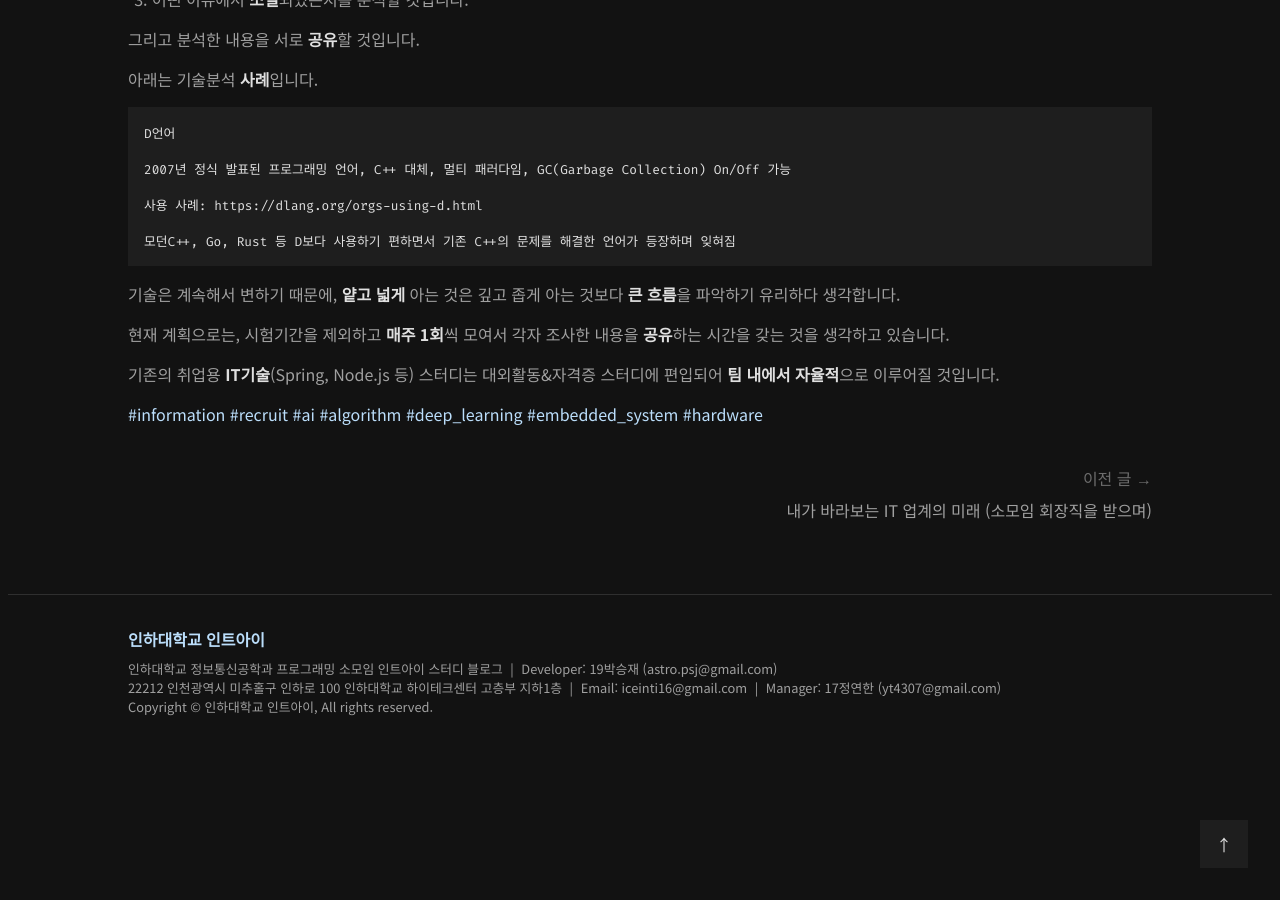
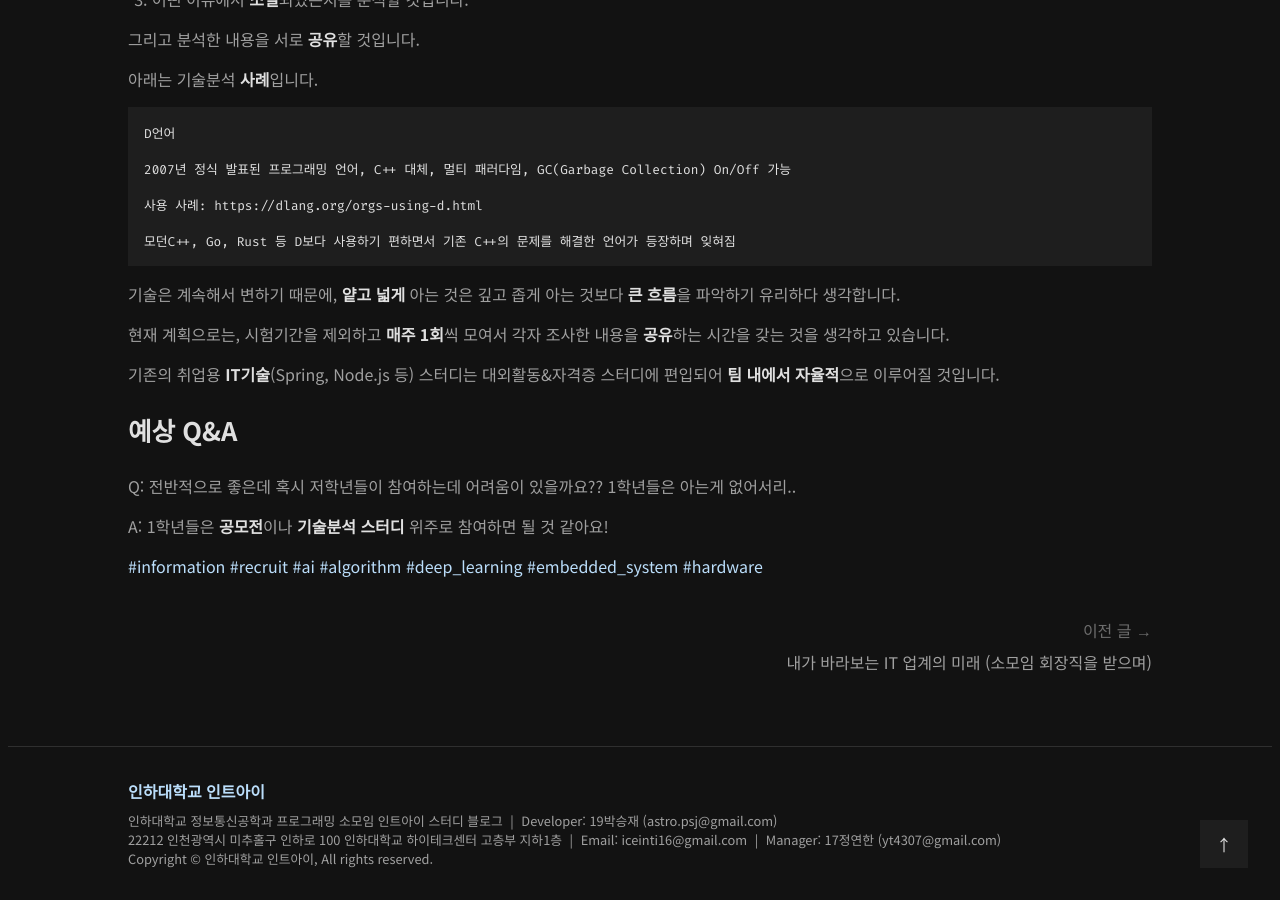
Before and after one commit to int-i/int-i.github.io, a Jekyll site: the page built from _posts/2023-08-21-int-i-operation.md, in a window 1280 px wide and 900 px high, scrolled down 3601 px. Built offline with Jekyll 4.4.1, drawn with Linux system fonts in a browser that asks for light colours; a script that is not in the unit is left out; comment, search, counter and statistics services are not loaded; before the commit the page ends 4349 px from its top, so only the background shows below that.

Commit message:
Update post

```diff
--- a/_posts/2023-08-21-int-i-operation.md
+++ b/_posts/2023-08-21-int-i-operation.md
@@ -166,3 +166,9 @@ D언어
 현재 계획으로는, 시험기간을 제외하고 **매주 1회**씩 모여서 각자 조사한 내용을 **공유**하는 시간을 갖는 것을 생각하고 있습니다.
 
 기존의 취업용 **IT기술**(Spring, Node.js 등) 스터디는 대외활동&자격증 스터디에 편입되어 **팀 내에서 자율적**으로 이루어질 것입니다.
+
+## 예상 Q&A
+
+Q: 전반적으로 좋은데 혹시 저학년들이 참여하는데 어려움이 있을까요?? 1학년들은 아는게 없어서리..
+
+A: 1학년들은 **공모전**이나 **기술분석 스터디** 위주로 참여하면 될 것 같아요!
```
